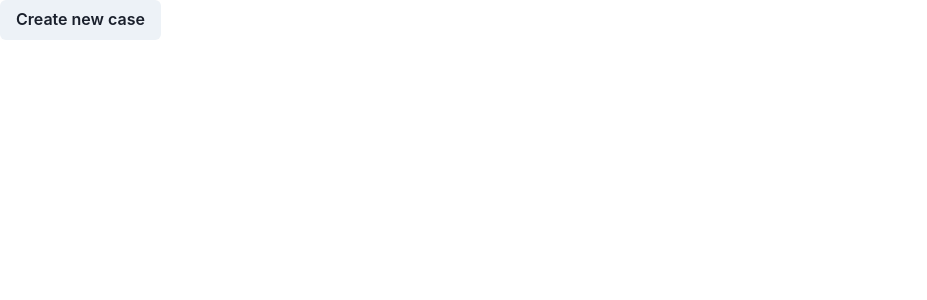
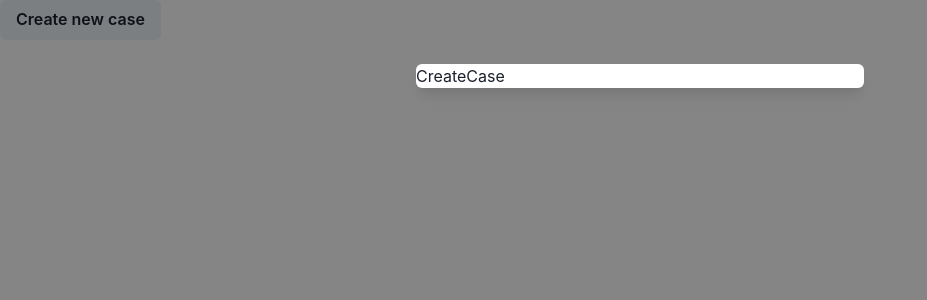
Before and after one commit to ctc-uci/eldr, a React (Vite) app in the folder client/: page /caseManagement in a window 1280 px wide. Both pictures are taken after a click on the button "Create new case". Shown: the top 300 px of the page, without its empty margins (0-927 px from the left). Built offline with nearby package versions, Linux system fonts and the light colour scheme; no server answers.

Commit message:
add create case modal

```diff
--- a/client/src/components/caseManagement/CaseManagement.tsx
+++ b/client/src/components/caseManagement/CaseManagement.tsx
@@ -1,11 +1,38 @@
-import { Button, Flex } from "@chakra-ui/react";
+import {
+  Button,
+  Flex,
+  FormControl,
+  FormLabel,
+  Input,
+  Modal,
+  ModalBody,
+  ModalCloseButton,
+  ModalContent,
+  ModalFooter,
+  ModalHeader,
+  ModalOverlay,
+  useDisclosure,
+} from "@chakra-ui/react";
+
+import CreateCase from "./views/CreateCase";
 
 type Props = {};
 
 export const CaseManagement = (props: Props) => {
+  const { isOpen, onOpen, onClose } = useDisclosure();
+
   return (
     <Flex>
-      <Button>Create new case</Button>
+      <Button onClick={onOpen}>Create new case</Button>
+      <Modal
+        isOpen={isOpen}
+        onClose={onClose}
+      >
+        <ModalOverlay />
+        <ModalContent>
+          <CreateCase />
+        </ModalContent>
+      </Modal>
     </Flex>
   );
 };
```
